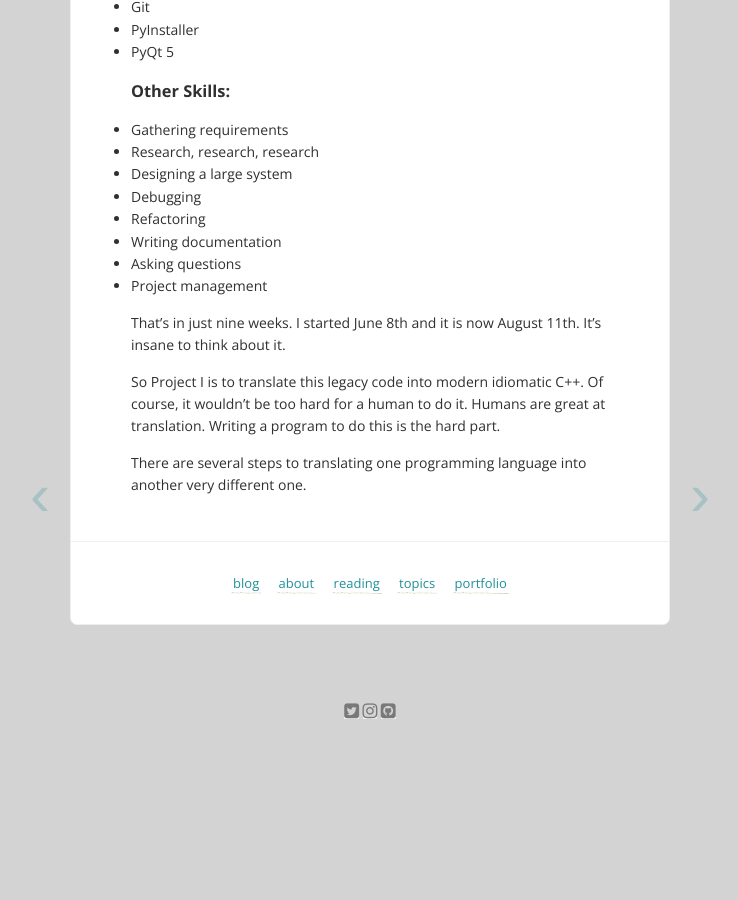
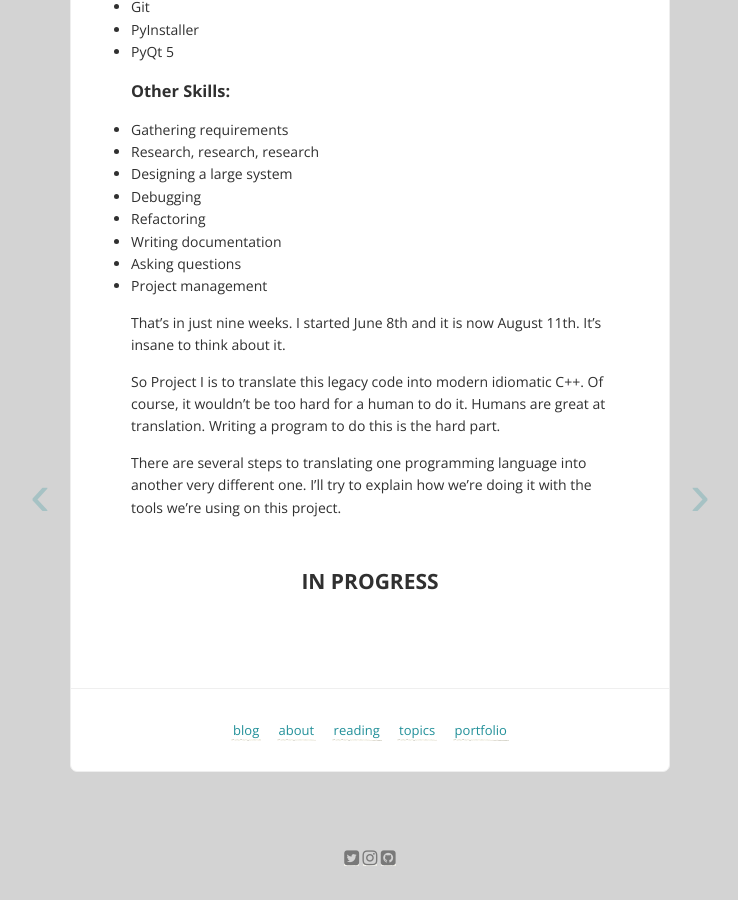
Before and after one commit to shelbyspees/speesblog, a Jekyll site: the page built from _posts/2015-08-11-outbrief.md, in a window 1280 px wide and 900 px high, scrolled down 1451 px. Shown: the whole window, without its empty margins (270-1008 px from the left). Built offline with Jekyll 4.4.1, drawn with Linux system fonts in a browser that asks for light colours; nearby versions of some CDN libraries; comment, search, counter and statistics services are not loaded; before the commit the page ends 2204 px from its top, so only the background shows below that.

Commit message:
Update post

```diff
--- a/_posts/2015-08-11-outbrief.md
+++ b/_posts/2015-08-11-outbrief.md
@@ -54,4 +54,6 @@ That's in just nine weeks. I started June 8th and it is now August 11th. It's in
 
 So Project I is to translate this legacy code into modern idiomatic C++. Of course, it wouldn't be too hard for a human to do it. Humans are great at translation. Writing a program to do this is the hard part.
 
-There are several steps to translating one programming language into another very different one.
+There are several steps to translating one programming language into another very different one. I'll try to explain how we're doing it with the tools we're using on this project.
+
+#IN PROGRESS
```
